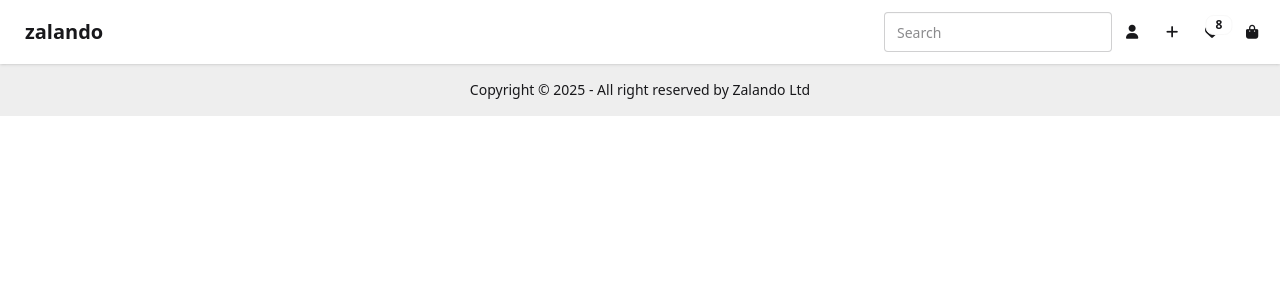
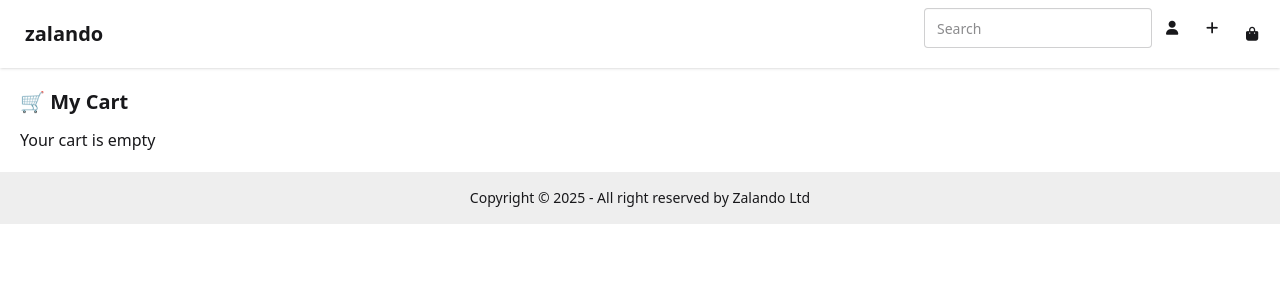
Before and after one commit to Shams-Saniat/shopping-cart, a React (Vite) app: page /cart in a window 1280 px wide. Shown: the top 300 px of the page. Built offline with nearby package versions, Linux system fonts and the light colour scheme.

Commit message:
Added cart and cart functionality using prop drilling on App.jsx, ProductList.jsx and ProductItem.jsx

```diff
--- a/src/App.jsx
+++ b/src/App.jsx
@@ -2,13 +2,34 @@
 import Layout from "./components/layout/Layout";
 import NewItem from "./pages/NewItem";
 import Home from "./pages/Home";
+import Cart from "./pages/Cart";
+import { useState } from "react";
 
 function App() {
+  const [cartItems, setCartItems] = useState([]);
+
+  function addToCart(product) {
+    setCartItems((prevItems) => [...prevItems, product]);
+  }
+
+
+  function removeFromCart(id) {
+    setCartItems((prevItems) =>
+      prevItems.filter((item) => item.id !== id)
+    );
+  }
+
   return (
     <Layout>
       <Routes>
-        <Route path="/" element={<Home />} />
+        <Route
+          path="/"
+          element={<Home onAddToCart={addToCart} />} />
         <Route path="/new-item" element={<NewItem />} />
+        <Route
+          path="/cart"
+          element={<Cart cartItems={cartItems} onRemove={removeFromCart} />}
+        />
       </Routes>
     </Layout>
   );
--- a/src/components/layout/MyNavigation.jsx
+++ b/src/components/layout/MyNavigation.jsx
@@ -1,18 +1,25 @@
+import { Link } from 'react-router-dom';
+
+
 function MainNavigation() {
   return (
     // Navbar
     <div>
       <div className="navbar bg-base-100 shadow-sm">
         <div className="flex-1">
-          <a className="btn btn-ghost text-xl">zalando</a>
+          <Link to="/" className="btn btn-ghost text-xl">
+            zalando
+          </Link>
         </div>
         <div className="flex-none">
+
           {/* Search Bar */}
           <input
             type="text"
             placeholder="Search"
             className="input input-bordered w-24 md:w-auto"
           />
+
           {/* Profile Icon */}
           <div className="dropdown dropdown-end">
             <div
@@ -29,58 +36,35 @@
               className="card card-compact dropdown-content bg-base-100 z-1 mt-3 w-52 shadow"
             ></div>
           </div>
+
           {/* Add Icon */}
           <div className="dropdown dropdown-end">
-            <div
-              tabIndex={0}
-              role="button"
-              className="btn btn-ghost btn-circle"
-            >
+            <Link to="/new-item" className="btn btn-ghost btn-circle">
               <div className="indicator">
                 <i className="fa-solid fa-plus"></i>
               </div>
+            </Link>
           </div>
           <div
             tabIndex={0}
             className="card card-compact dropdown-content bg-base-100 z-1 mt-3 w-52 shadow"
           ></div>
         </div>
-          {/* Heart Icon */}
-          <div className="dropdown dropdown-end">
-            <div
-              tabIndex={0}
-              role="button"
-              className="btn btn-ghost btn-circle"
-            >
-              <div className="indicator">
-                <i className="fa-solid fa-heart"></i>
-                <span className="badge badge-sm indicator-item">8</span>
-              </div>
-            </div>
-            <div
-              tabIndex={0}
-              className="card card-compact dropdown-content bg-base-100 z-1 mt-3 w-52 shadow"
-            ></div>
-          </div>
+
+
         {/* Bag Icon */}
         <div className="dropdown dropdown-end">
-            <div
-              tabIndex={0}
-              role="button"
-              className="btn btn-ghost btn-circle"
-            >
+          <Link to="/cart" className="btn btn-ghost btn-circle">
             <div className="indicator">
               <i className="fa-solid fa-bag-shopping"></i>
+              {/* ekhane count add kora jabe */}
+              {/* <span className="badge badge-sm indicator-item">{cartCount}</span> */}
             </div>
-            </div>
-            <div
-              tabIndex={0}
-              className="card card-compact dropdown-content bg-base-100 z-1 mt-3 w-52 shadow"
-            ></div>
+          </Link>
         </div>
       </div>
     </div>
-    </div>
+
   );
 }
 
--- a/src/components/shop/ProductItem.jsx
+++ b/src/components/shop/ProductItem.jsx
@@ -1,4 +1,4 @@
-function ProductItem({ image, title, price }) {
+function ProductItem({ id, image, title, price, onAddToCart }) {
   return (
     <div className="carousel-item">
       <div className="card w-60 bg-base-100 shadow-md">
@@ -13,7 +13,12 @@
           <h2 className="card-title text-sm">{title}</h2>
           <p className="text-xs">£{price}</p>
           <div className="card-actions justify-end">
-            <button className="btn btn-neutral">Buy Now</button>
+            <button
+              className="btn btn-neutral"
+              onClick={() => onAddToCart({ id, title, image, price })}
+            >
+              Buy Now
+            </button>
           </div>
         </div>
       </div>
--- a/src/components/shop/ProductList.jsx
+++ b/src/components/shop/ProductList.jsx
@@ -11,6 +11,7 @@
             image={product.image}
             title={product.title}
             price={product.price}
+            onAddToCart={props.onAddToCart}
           />
         ))}
       </div>
--- a/src/pages/Cart.jsx
+++ b/src/pages/Cart.jsx
@@ -0,0 +1,43 @@
+import React from "react";
+
+function Cart({ cartItems, onRemove }) {
+    let content;
+
+    if (cartItems.length === 0) {
+        content = <p>Your cart is empty</p>;
+    } else {
+        content = (
+            <ul>
+                {cartItems.map((item) => (
+                    <li key={item.id} className="card w-60 bg-base-100 shadow-md">
+                        <div>
+                            <figure>
+                                <img
+                                    src={item.image}
+                                    alt={item.image}
+                                    className="object-cover w-full h-40"
+                                />
+                            </figure>
+                            <h3>{item.title}</h3>
+                            <p>${item.price}</p>
+                        </div>
+                        <button
+                            onClick={() => onRemove(item.id)}
+                            className="btn btn-sm btn-error">
+                            Remove
+                        </button>
+                    </li>
+                ))}
+            </ul>
+        );
+    }
+
+    return (
+        <section className="p-5">
+            <h1 className="text-xl font-bold mb-3">🛒 My Cart</h1>
+            {content}
+        </section>
+    );
+}
+
+export default Cart;
--- a/src/pages/Home.jsx
+++ b/src/pages/Home.jsx
@@ -2,7 +2,7 @@
 import ProductList from "../components/shop/ProductList";
 import { useEffect, useState } from "react";
 
-function Home() {
+function Home(props) {
     const [isLoading, setIsLoading] = useState(true);
     const [loadedMeetups, setLoadedMeetups] = useState([]);
 
@@ -36,7 +36,10 @@
     return (
         <div>
             <Hero />
-            <ProductList products={loadedMeetups} />
+            <ProductList
+                products={loadedMeetups}
+                onAddToCart={props.onAddToCart}
+            />
         </div>
     );
 }
```
Also changed, not shown: src/components/ui/Cards.jsx (deleted). Lines whose indentation alone changed are shown as unchanged.
